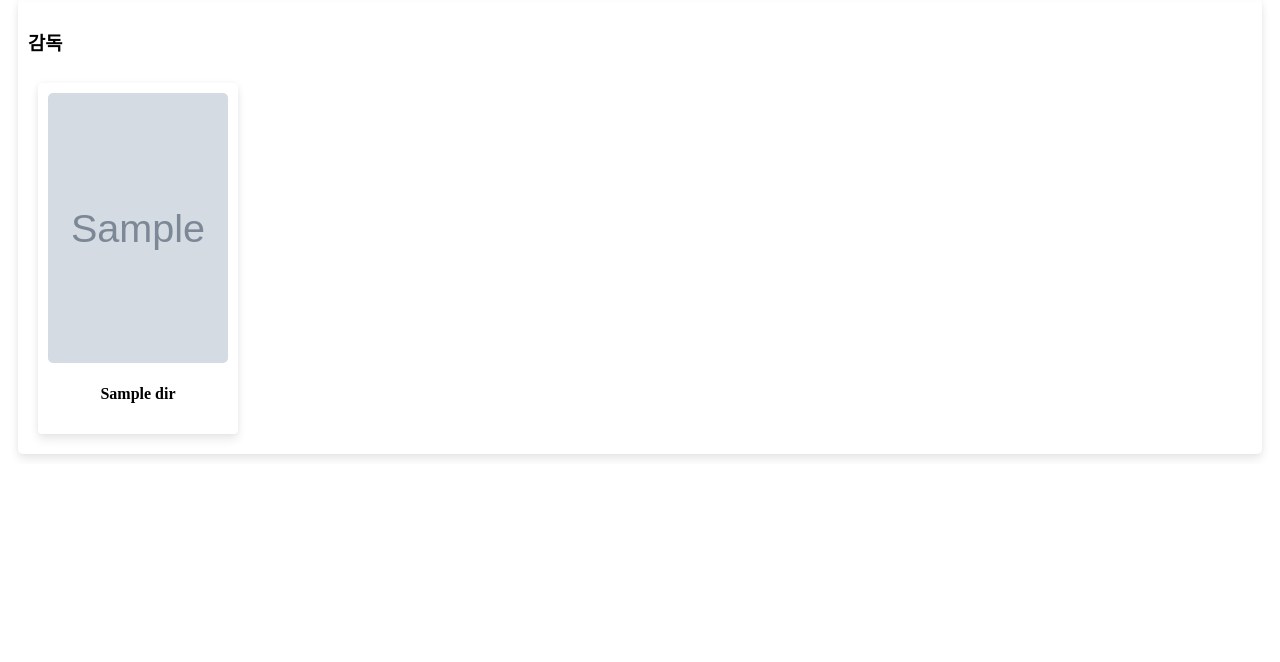
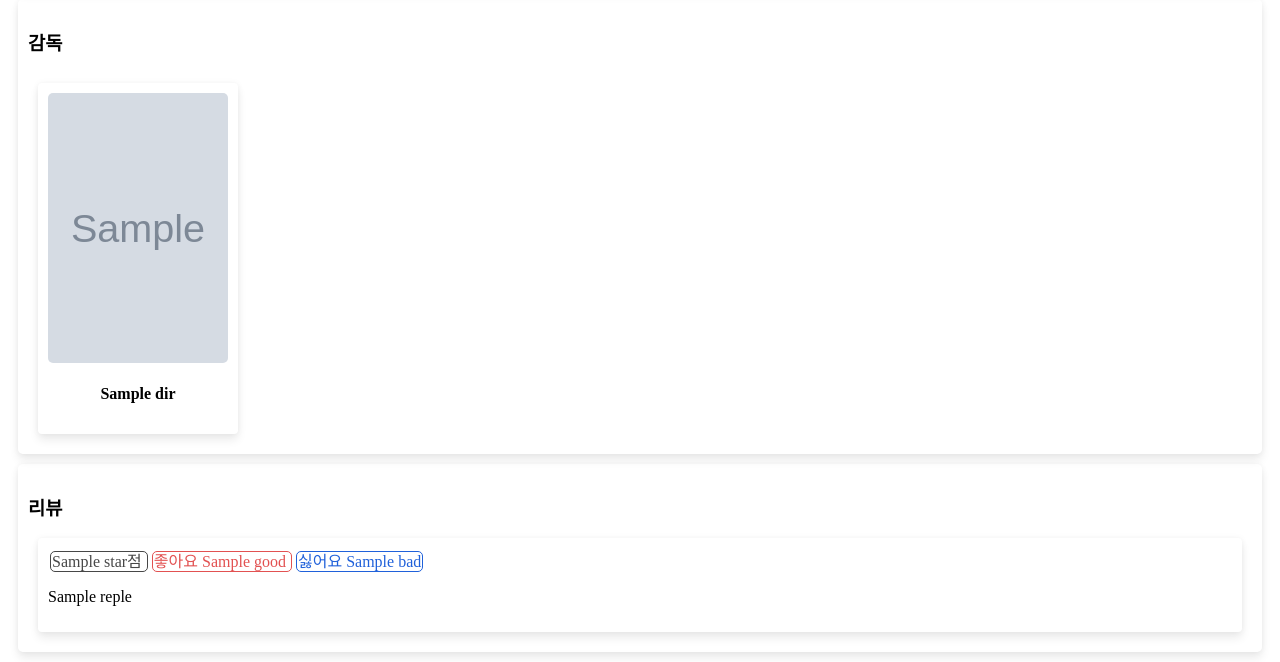
Before and after one commit to kazakan/database_final_project, a Flask app: template web/flaskr/templates/detail.html in a window 1280 px wide. Shown: the part 957-1619 px from the top of the page. Before the commit the page ends 1416 px from the top, so only its background shows below. Run offline with Flask 2, Linux system fonts and the light colour scheme; the template is opened without the code that fills it: most values are stand-ins (such as "Sample title", 1, 10 or a date in 2020); grey boxes marked "Sample" are stand-in pictures.

Commit message:
Feat : add reply section to detail page

```diff
--- a/web/flaskr/static/css/style.css
+++ b/web/flaskr/static/css/style.css
@@ -47,3 +47,30 @@
 .profile{
     border-radius: 5px;
 }
+
+.good{
+    margin: 2px;
+    padding: 1px;
+    border: 1px solid rgb(226, 81, 81);
+    border-radius: 5px;
+    text-align: center;
+    color :rgb(226, 81, 81);
+}
+
+.bad{
+    margin: 2px;
+    padding: 1px;
+    border: 1px solid rgb(32, 97, 218);
+    border-radius: 5px;
+    text-align: center;
+    color :rgb(32, 97, 218);
+}
+
+.normal{
+    margin: 2px;
+    padding: 1px;
+    border: 1px solid rgb(71, 71, 71);
+    border-radius: 5px;
+    text-align: center;
+    color :rgb(71, 71, 71);
+}
--- a/web/flaskr/templates/detail.html
+++ b/web/flaskr/templates/detail.html
@@ -145,6 +145,30 @@
     </div>
     {% endif %}
 
+    {% if replies | length > 0 %}
+    <div class="card_static">
+    <h3>리뷰</h3>
+        <div>
+            {% for reple in replies %}
+            <div class="card">
+                <span class="normal">
+                    {{reple.star}}점
+                </span>
+                <span class="good">
+                    좋아요 {{reple.good}}
+                </span>
+                <span class="bad">
+                    싫어요 {{reple.bad}}
+                </span>
+                <p>
+                    {{reple.reple}}
+                </p>
+            </div>
+            {% endfor %}
+        </div>
+    </div>
+    {% endif %}
+
 
 </body>
 
```
